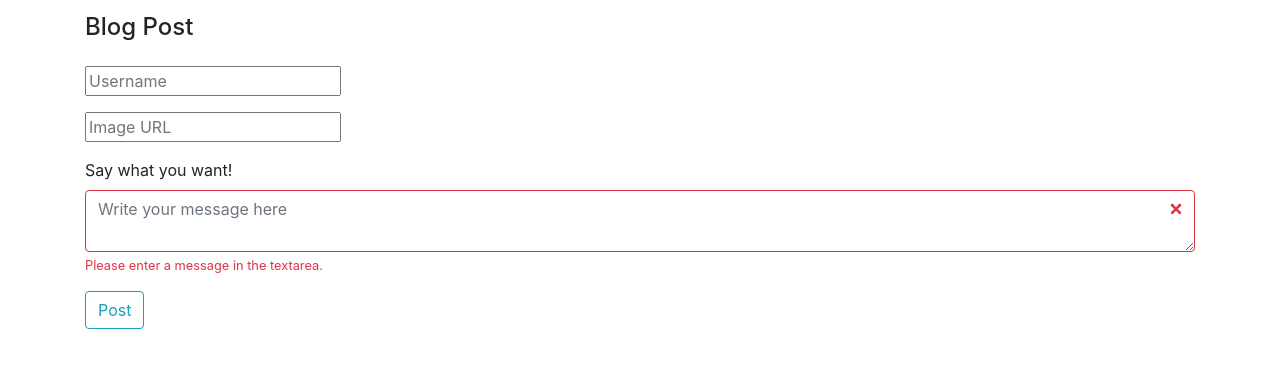
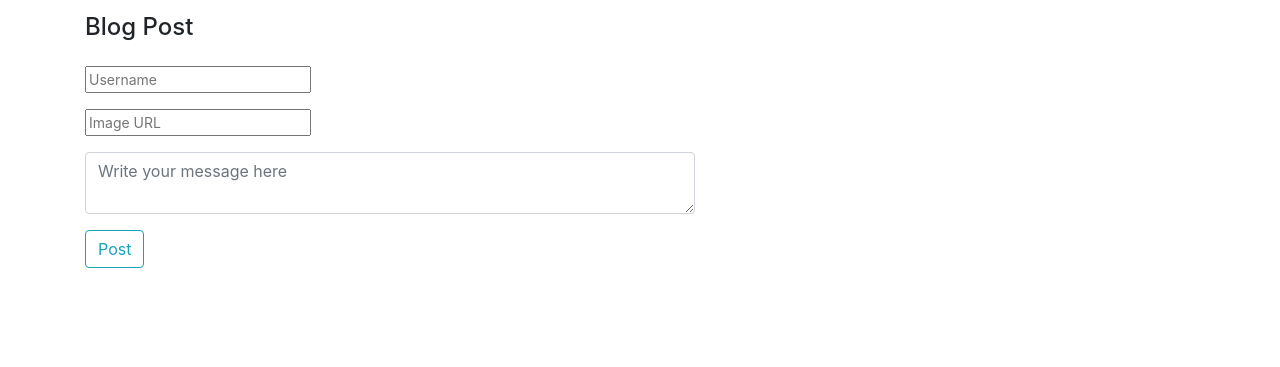
Before and after one commit to ebabian/Womxn-Who-Code, a website: page public/index.html in a window 1280 px wide. Shown: the part 109-476 px from the top of the page. Drawn offline with nearby package versions, Linux system fonts and the light colour scheme; no server answers.

Commit message:
removed the red outline from text box

```diff
--- a/public/css/style.css
+++ b/public/css/style.css
@@ -6,3 +6,9 @@
 #edit-del-btn:hover{
   cursor: pointer;
 }
+.entry {
+  margin-right: 500px;
+}
+.input {
+  font-size: 14px;
+}
--- a/public/index.html
+++ b/public/index.html
@@ -32,13 +32,12 @@
     </div>
     <form class="mt-3" ng-submit="ctrl.createBlog()">
       <h4>Blog Post</h4>
-      <input class="mt-3" type="text" ng-model="ctrl.username" placeholder="Username"><br/>
-      <input class="mt-3" type="text" ng-model="ctrl.img" placeholder="Image URL"><br/>
+      <input class="mt-3 input" type="text" ng-model="ctrl.username" placeholder="Username"><br/>
+      <input class="mt-3 input" type="text" ng-model="ctrl.img" placeholder="Image URL"><br/>
 
 
-      <div class="mb-3 mt-3">
-        <label for="validationTextarea">Say what you want!</label>
-        <textarea ng-model="ctrl.entry" class="form-control is-invalid" id="validationTextarea" placeholder="Write your message here" required></textarea>
+      <div class="mb-3 mt-3 entry">
+        <textarea ng-model="ctrl.entry" class="form-control input" id="validationTextarea" placeholder="Write your message here" required></textarea>
         <div class="invalid-feedback">
           Please enter a message in the textarea.
         </div>
```
